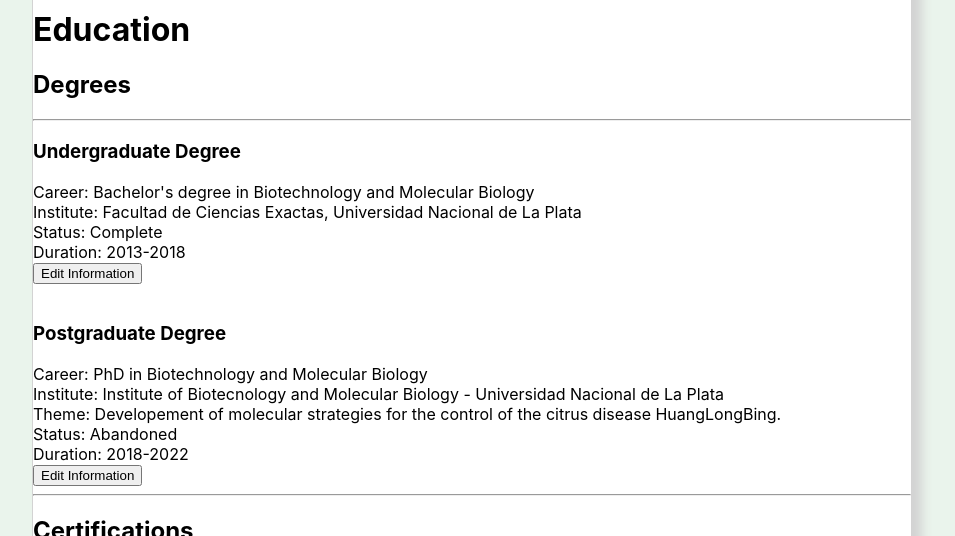
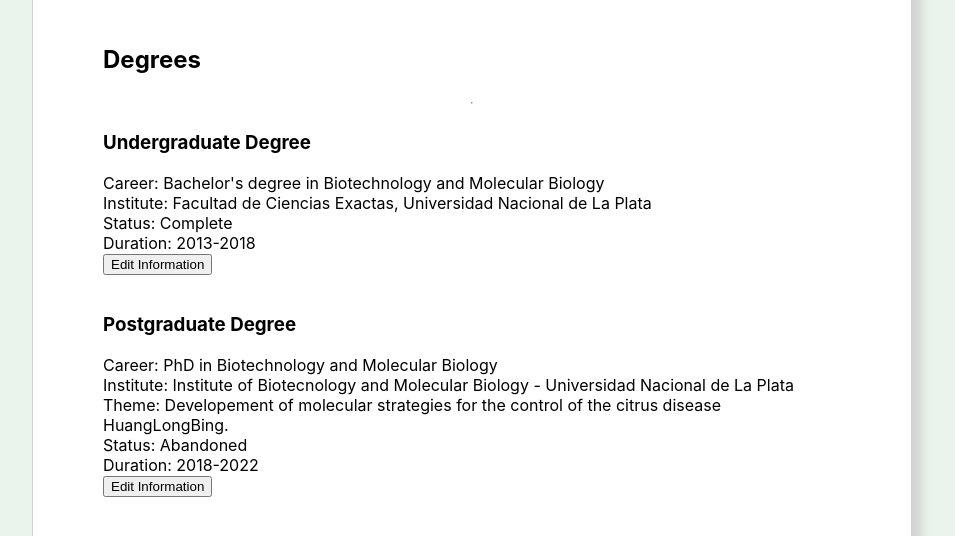
Before and after one commit to VGardella/cv-application, a React (Create React App) app in the folder cv-project/: page / in a window 1280 px wide. Shown: the part 643-1179 px from the top of the page, without its empty margins (168-1123 px from the left). Built offline with nearby package versions, Linux system fonts and the light colour scheme.

Commit message:
fix: move rules from id to class

```diff
--- a/cv-project/src/index.css
+++ b/cv-project/src/index.css
@@ -73,12 +73,15 @@ body {
   justify-content: space-evenly;
 }
 
-#general-information{
+.principal{
   display: flex;
   flex-direction: column;
   padding: 25px 70px;
-  margin: 70px 0;
+}
+
+#general-information{
   background-color: whitesmoke;
+  margin: 70px 0 0 0;
 }
 
 #general-information button{
```
